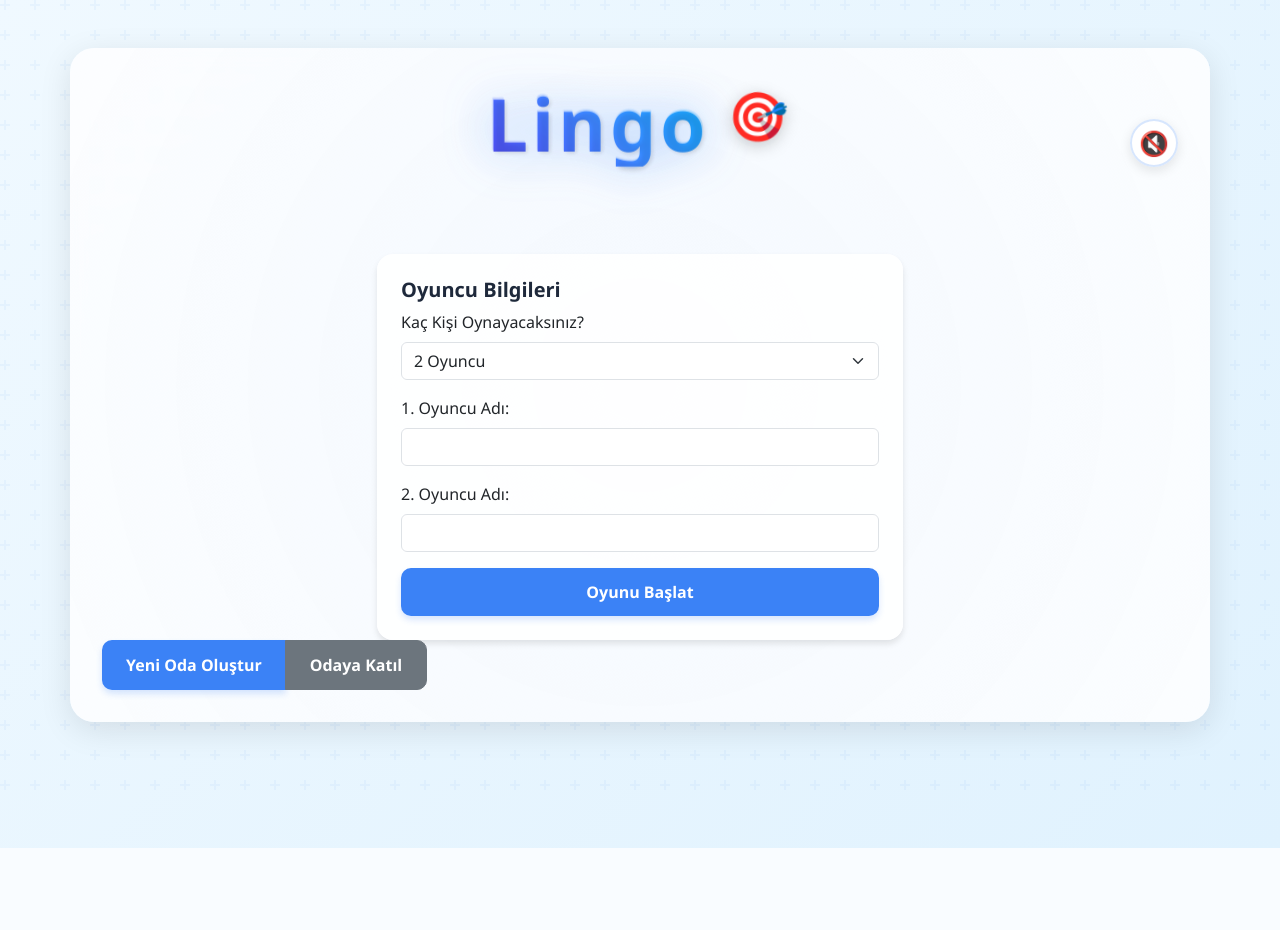
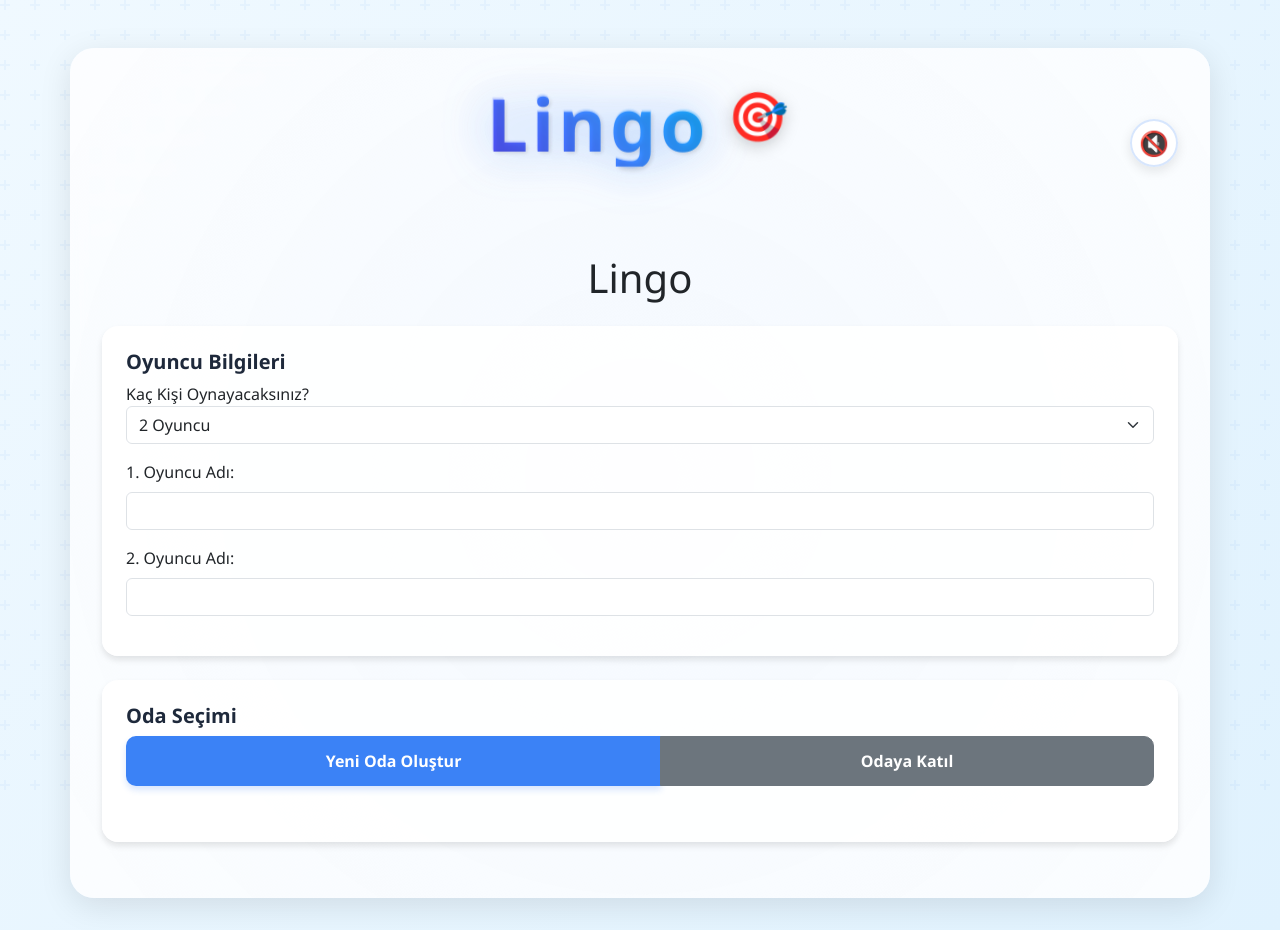
Before and after one commit to KemalTemel/Lingo_Game, a Flask app: page / in a window 1280 px wide. Before the commit the page ends 848 px from the top, so only its background shows below. Run offline with Flask 2, Linux system fonts and the light colour scheme; some libraries are stand-ins or nearby versions.

Commit message:
Update index.html

```diff
--- a/templates/index.html
+++ b/templates/index.html
@@ -178,39 +178,51 @@
 
         <!-- Oyuncu Giriş Ekranı -->
         <div id="giris-ekrani">
-            <div class="row justify-content-center">
-                <div class="col-md-6">
-                    <div class="card">
+            <h1 class="text-center mb-4">Lingo</h1>
+
+            <!-- Oyuncu Bilgileri -->
+            <div class="card mb-4">
                 <div class="card-body">
                     <h5 class="card-title">Oyuncu Bilgileri</h5>
                     <div class="mb-3">
-                                <label for="oyuncu-sayisi" class="form-label">Kaç Kişi Oynayacaksınız?</label>
-                                <select class="form-select" id="oyuncu-sayisi" onchange="oyuncuAlanlariOlustur()">
+                        <label>Kaç Kişi Oynayacaksınız?</label>
+                        <select class="form-select" id="oyuncu-sayisi" onchange="oyuncuSayisiDegisti()">
                             <option value="2">2 Oyuncu</option>
                             <option value="3">3 Oyuncu</option>
                             <option value="4">4 Oyuncu</option>
                         </select>
                     </div>
                     <div id="oyuncu-alanlari">
-                                <!-- Oyuncu input alanları JavaScript ile eklenecek -->
-                            </div>
-                            <button class="btn btn-primary w-100" onclick="oyunuBaslat()">Oyunu Başlat</button>
-                        </div>
-                    </div>
+                        <!-- Oyuncu input alanları JavaScript ile oluşturulacak -->
                     </div>
                 </div>
             </div>
 
-        <!-- Oyuncu girişi kısmının altına -->
+            <!-- Oda Seçimi -->
+            <div class="card mb-4">
+                <div class="card-body">
+                    <h5 class="card-title">Oda Seçimi</h5>
                     <div class="oda-secimi" id="oda-secimi">
-            <div class="btn-group" role="group">
+                        <div class="btn-group w-100 mb-3" role="group">
                             <button class="btn btn-primary" onclick="yeniOdaOlustur()">Yeni Oda Oluştur</button>
                             <button class="btn btn-secondary" onclick="odayaKatilGoster()">Odaya Katıl</button>
                         </div>
                         <div id="oda-katil-form" style="display: none;">
-                <div class="input-group mt-3">
+                            <div class="input-group">
                                 <input type="text" class="form-control" id="oda-id-input" placeholder="Oda ID">
                                 <button class="btn btn-primary" onclick="odayaKatil()">Katıl</button>
+                            </div>
+                        </div>
+                        <div id="oda-bilgisi" class="alert alert-info mt-3" style="display: none;">
+                            <!-- Oda bilgisi buraya gelecek -->
+                        </div>
+                        <div id="oyuncu-listesi" class="mt-3">
+                            <!-- Odadaki oyuncular buraya listelenecek -->
+                        </div>
+                    </div>
+                    <button class="btn btn-success w-100 mt-3" id="oyunu-baslat" onclick="oyunuBaslat()" style="display: none;">
+                        Oyunu Başlat
+                    </button>
                 </div>
             </div>
         </div>
```
Lines whose indentation alone changed are shown as unchanged.
